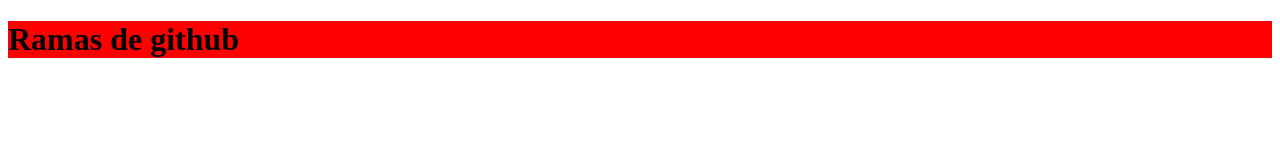
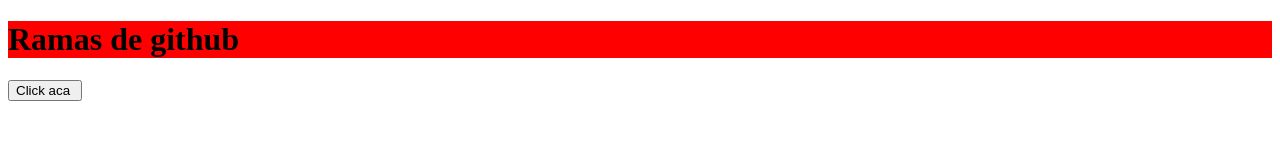
Before and after one commit to Jal7823/reporama, a plain HTML site: page index.html in a window 1280 px wide. Drawn offline with Linux system fonts and the light colour scheme.

Commit message:
saludo java scripts

```diff
--- a/index.html
+++ b/index.html
@@ -5,9 +5,11 @@
     <meta name="viewport" content="width=device-width, initial-scale=1.0">
     <title>Document</title>
     <link rel="stylesheet" href="css/style.css">
+    <script src="js/archivoJavaScript.js"></script>
 </head>
 <body>
     <h1>Ramas de github</h1>
+    <input type="button" onClick='saludo()' value="Click aca ">
 
 </body>
 </html>
--- /dev/null
+++ b/js/archivoJavaScript.js
@@ -0,0 +1,3 @@
+function saludo(){
+    alert('Hola mundo')
+}
```
